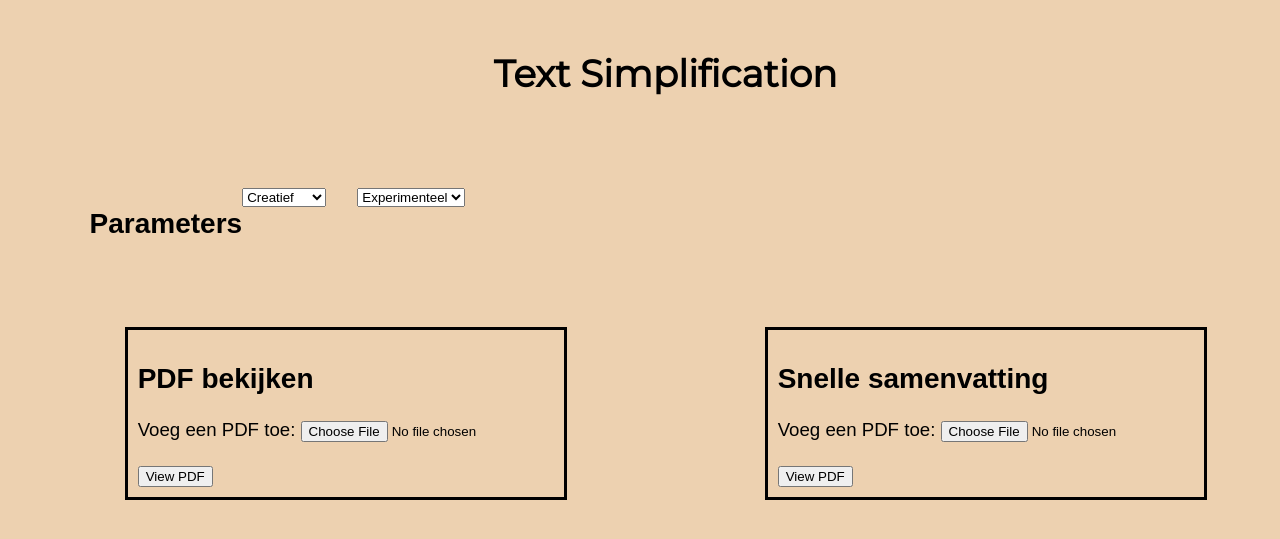
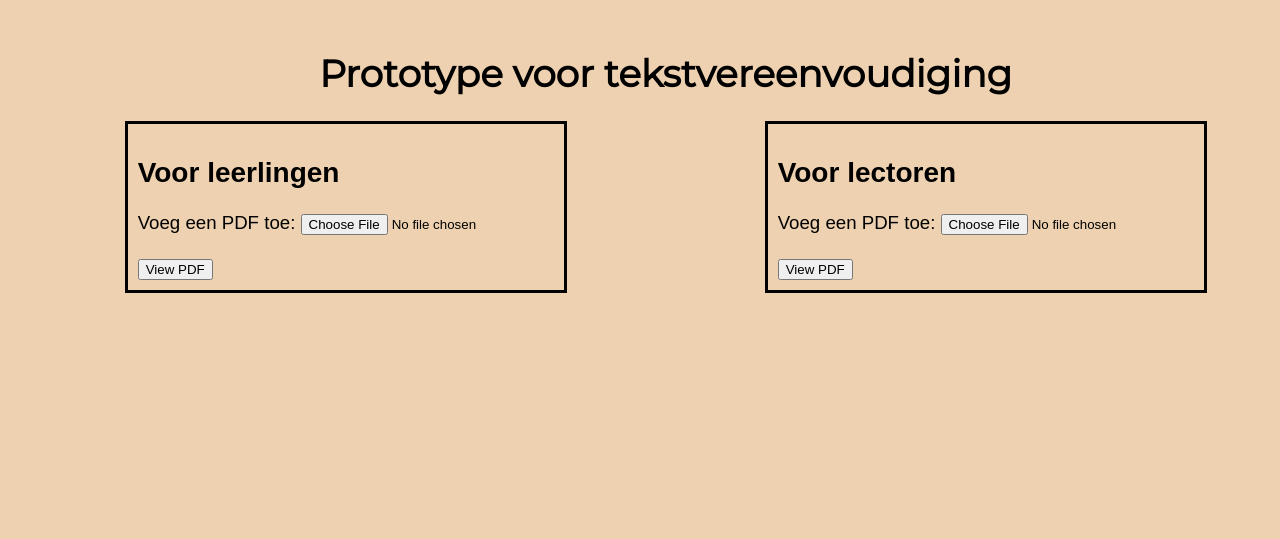
Before and after one commit to dylancluyse/bachelorproef-nlp-tekstvereenvoudiging, a Flask app: page / in a window 1280 px wide; the page is wider, and only the part inside the window is pictured. Shown: the top 539 px of that part. Run offline with Flask 2, Linux system fonts and the light colour scheme; parts of the project's set-up code (start-up, migrations or seed data) failed here and were passed over.

Commit message:
aanpassing prototype

```diff
--- a/webapp/app.py
+++ b/webapp/app.py
@@ -12,6 +12,7 @@ from io import BytesIO
 from langdetect import detect
 import fitz, nltk, openai, configparser, os, spacy, re, yake
 from summarizer import Summarizer
+from spacy.matcher import PhraseMatcher
 
 # import nltk, PyPDF2, textstat
 # import openai, configparser, os
@@ -28,19 +29,46 @@ config = configparser.ConfigParser()
 config.read('config.ini')
 openai.api_key = config['openai']['api_key']
 
+"""
+Returns full-text without stopwords assigned by SpaCy's dutch library
+"""
+def remove_stopwords(text_with_stopwords):
+    nlp = spacy.load("nl_core_news_sm") if detect(text_with_stopwords) == 'nl' else spacy.load("en_core_word_md")
+    doc = nlp(text_with_stopwords)
+    words_without_stopwords = [token.text for token in doc if not token.is_stop]
+    return " ".join(words_without_stopwords)
+
 
 """
 Return ten keywords
 """
 def get_keywords(text_without_stopwords):
-    language = "nl"
+    lang = detect(" ".join(text_without_stopwords))
     max_ngram_size = 1
     deduplication_threshold = 0.9
     numOfKeywords = 10
-    custom_kw_extractor = yake.KeywordExtractor(lan=language, n=max_ngram_size, dedupLim=deduplication_threshold, top=numOfKeywords, features=None)
+    custom_kw_extractor = yake.KeywordExtractor(lan=lang, n=max_ngram_size, dedupLim=deduplication_threshold, top=numOfKeywords, features=None)
     keywords = custom_kw_extractor.extract_keywords(text_without_stopwords)
     return keywords
 
+
+def get_keyword_related_sentences(keywords, text):
+    nlp = spacy.load('nl_core_news_sm')
+    phrase_matcher = PhraseMatcher(nlp.vocab)
+    phrases = ['Cupere','Natuurwetenschappen']
+    patterns = [nlp(text) for text in phrases]
+
+    for kw in keywords:
+        phrase_matcher.add(kw, None, *patterns)
+
+    doc = nlp(text)
+
+    sentences = []
+
+    for sent in doc.sents:
+        for match_id, start, end in phrase_matcher(nlp(sent.text)):
+            if nlp.vocab.strings[match_id] in keywords:
+                sentences.append(sent.text)
 
 """
 
@@ -63,7 +91,6 @@ def get_full_text(all_pages):
         word_arrays.append(word_array)
 
     return word_arrays
-
 
 """
 """
@@ -92,7 +119,7 @@ def get_summary_of_abstract(all_pages):
     total = "".join(total)
     print(total[:400])
     prompt = f"""
-    Schrijf dit zo eenvoudig mogelijk. Gebruik eenvoudige woordenschat en zinnen die niet langer dan 10 woorden zijn. Vermeld zeker de probleemstelling, resultaten en conclusie.
+    Schrijf dit zo eenvoudig mogelijk. Gebruik eenvoudige woordenschat en zinnen die niet langer dan 12 woorden zijn. Vermeld zeker de probleemstelling, resultaten en conclusie.
     context:
     {total[:400]}
     """
@@ -130,9 +157,14 @@ def show_pdf():
     )
 
     sentences = get_full_text(all_pages)
+    # text = " ".join(sentences)
+
+    keywords = ""
+
     return render_template(
         'pdf-viewer.html',
-        full_text = sentences
+        full_text = sentences,
+        keywords  = keywords
     )
 
 """
@@ -150,6 +182,9 @@ def summarize_abstract():
     return render_template('quick-summary.html', result=result, original=original)
 
 
+"""
+TODO: 'eenvoudig' toevoegen
+"""
 @app.route('/look-up-word',methods=['GET'])
 def look_up_word():
     word = request.args.get('word')
--- a/webapp/templates/index.html
+++ b/webapp/templates/index.html
@@ -3,36 +3,19 @@
 
 <!DOCTYPE html>
 <html>
+
 <head>
   <link rel="stylesheet" href="..\static\css\style.css">
   <link href='https://fonts.googleapis.com/css?family=Montserrat' rel='stylesheet'>
-    <title>Teksten vereenvoudigen: prototype</title>
+  <title>Tekstvereenvoudiging: prototype</title>
 </head>
+
 <body>
-    <h1>Text Simplification</h1>
-    <div class="container-param">
-      <h2>Parameters</h2>
-
-      <div class="param">
-        <select name="woordfrequentie / top_g" id="temperature">
-          <option value=0>Creatief</option>
-          <option value=50>Matig</option>
-          <option value=100>Herhalend</option>
-        </select>
-      </div>
-
-      <div class="param">
-        <select name="temperature" id="temperature">
-          <option value=0>Experimenteel</option>
-          <option value=50>Standaard</option>
-          <option value=100>Serieus</option>
-        </select>
-      </div>
-    </div>
+  <h1>Prototype voor tekstvereenvoudiging</h1>
 
   <div class="container">
     <div class="container-index">
-        <h2>PDF bekijken</h2>
+      <h2>Voor leerlingen</h2>
       <form action="/view-pdf" method="post" enctype="multipart/form-data">
         <label for="pdf">Voeg een PDF toe:</label>
         <input type="file" id="pdf" name="pdf"><br><br>
@@ -41,7 +24,7 @@
     </div>
 
     <div class="container-index">
-        <h2>Snelle samenvatting</h2>
+      <h2>Voor lectoren</h2>
       <form action="/quick" method="post" enctype="multipart/form-data">
         <label for="pdf">Voeg een PDF toe:</label>
         <input type="file" id="pdf" name="pdf"><br><br>
@@ -50,4 +33,5 @@
     </div>
   </div>
 </body>
+
 </html>
--- a/webapp/templates/pdf-viewer.html
+++ b/webapp/templates/pdf-viewer.html
@@ -139,6 +139,10 @@
 
 <body>
 
+  {% for kw in keywords %}
+    <span class="keyword">{{ kw }}</span>
+  {% endfor %}
+
   <div class="container">
     <div class="text-container">
       {% for sentence in full_text %}
```
Also changed, not shown: 3 other files. Lines whose indentation alone changed are shown as unchanged.
